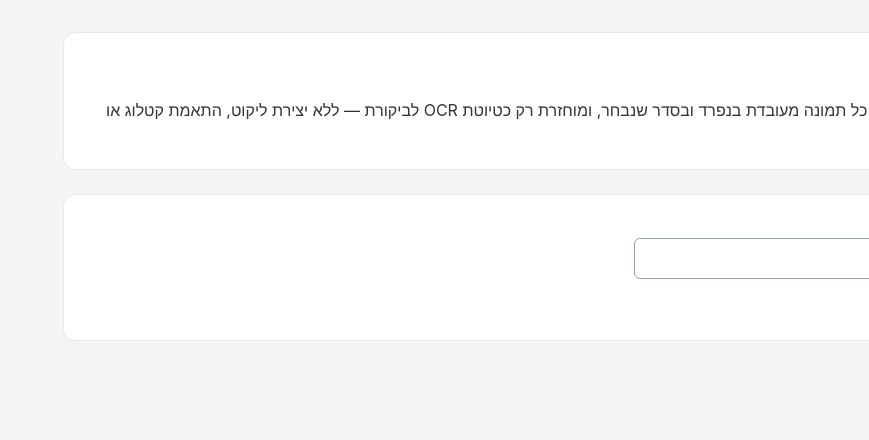
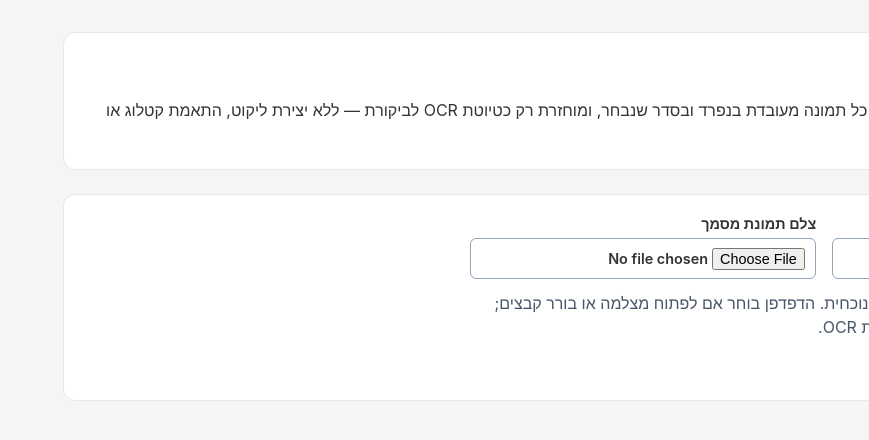
Before and after one commit to audis320vt1998-sketch/picker-pro, a Next.js app: page /upload in a window 1280 px wide. Shown: the top 440 px of the page, without its empty margins (411-1280 px from the left). Built offline with nearby package versions, Linux system fonts and the light colour scheme.

Commit message:
feat: add direct camera capture to OCR preflight

```diff
--- a/app/globals.css
+++ b/app/globals.css
@@ -194,6 +194,19 @@ nav a:hover {
   max-width: 34rem;
 }
 
+.document-preflight__source-actions {
+  display: flex;
+  flex-wrap: wrap;
+  gap: 1rem;
+}
+
+.document-preflight__camera-note {
+  color: #475569;
+  line-height: 1.5;
+  margin-top: 0.75rem;
+  max-width: 44rem;
+}
+
 .document-preflight__selected,
 .document-preflight__issue,
 .document-preflight__progress {
--- a/components/DocumentPreflightWorkspace.tsx
+++ b/components/DocumentPreflightWorkspace.tsx
@@ -15,6 +15,7 @@ import {
   getPreflightFileSelectionIssue,
   isRetryablePreflightFailure,
   MAX_PREFLIGHT_BATCH_IMAGES,
+  PREFLIGHT_CAMERA_CAPTURE,
   PREFLIGHT_FILE_INPUT_ACCEPT,
   preflightFailureCodeFromResponse,
   removeOcrPreflightBatchOutcomeSource,
@@ -39,6 +40,7 @@ import {
 } from '@/lib/manual-review'
 
 const OCR_UPLOAD_FILE_NAME = 'page-image'
+const CAMERA_CAPTURE_NOTE_ID = 'document-preflight-camera-note'
 
 const ISSUE_TEXT: Record<DocumentPreflightIssue['code'], string> = {
   OCR_DRAFT_REQUIRES_REVIEW:
@@ -633,6 +635,7 @@ export default function DocumentPreflightWorkspace() {
       </section>
 
       <form className="manual-review__form" onSubmit={submit}>
+        <div className="document-preflight__source-actions">
           <label className="document-preflight__file-label">
             תמונות מסמך
             <input
@@ -643,6 +646,22 @@ export default function DocumentPreflightWorkspace() {
               type="file"
             />
           </label>
+          <label className="document-preflight__file-label">
+            צלם תמונת מסמך
+            <input
+              accept={PREFLIGHT_FILE_INPUT_ACCEPT}
+              aria-describedby={CAMERA_CAPTURE_NOTE_ID}
+              capture={PREFLIGHT_CAMERA_CAPTURE}
+              disabled={isSubmitting}
+              onChange={selectFiles}
+              type="file"
+            />
+          </label>
+        </div>
+        <p className="document-preflight__camera-note" id={CAMERA_CAPTURE_NOTE_ID}>
+          הצילום נועד לעמוד אחד ומחליף את הבחירה הנוכחית. הדפדפן בוחר אם לפתוח
+          מצלמה או בורר קבצים; התמונה לא נשלחת עד ללחיצה על יצירת טיוטות OCR.
+        </p>
         {files.length > 0 && (
           <p className="document-preflight__selected">
             נבחרו {files.length} תמונות. שמות הקבצים אינם מוצגים או נשמרים
--- a/lib/document-intake/index.ts
+++ b/lib/document-intake/index.ts
@@ -13,6 +13,7 @@ export {
   MAX_PREFLIGHT_IMAGE_BYTES,
   MAX_PREFLIGHT_IMAGE_PIXELS,
   MAX_PREFLIGHT_MULTIPART_BYTES,
+  PREFLIGHT_CAMERA_CAPTURE,
   PREFLIGHT_FILE_INPUT_ACCEPT,
   PREFLIGHT_SUPPORTED_IMAGE_TYPES,
 } from './preflight-upload-policy'
--- a/lib/document-intake/preflight-upload-policy.ts
+++ b/lib/document-intake/preflight-upload-policy.ts
@@ -18,6 +18,13 @@ export type PreflightSupportedImageType =
   (typeof PREFLIGHT_SUPPORTED_IMAGE_TYPES)[number]
 
 export const PREFLIGHT_FILE_INPUT_ACCEPT = PREFLIGHT_SUPPORTED_IMAGE_TYPES.join(',')
+
+/**
+ * A browser hint for the separate, single-image mobile capture control. The
+ * browser may still offer its own chooser, so this never promises camera
+ * availability or changes the server's image validation contract.
+ */
+export const PREFLIGHT_CAMERA_CAPTURE = 'environment' as const
 
 export interface PreflightFileMetadata {
   type: string
```
Also changed, not shown: 4 other files (tests, documents, lock files or other folders). Lines whose indentation alone changed are shown as unchanged.
